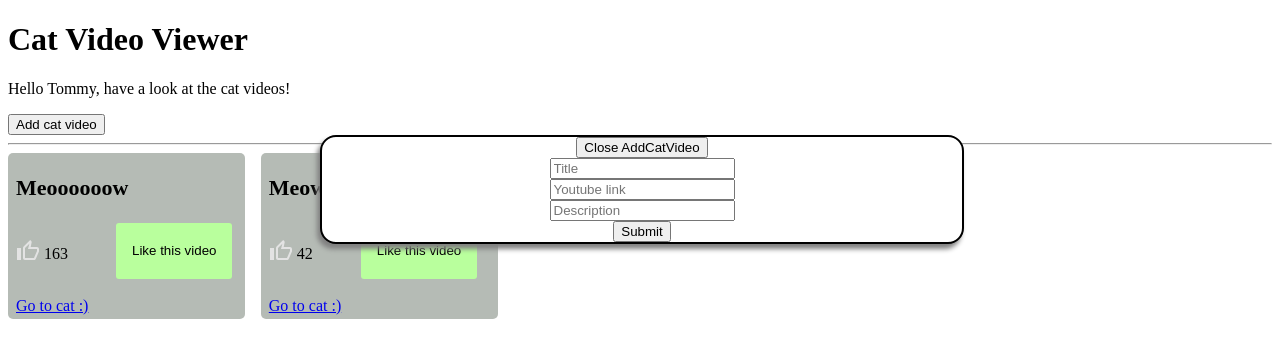
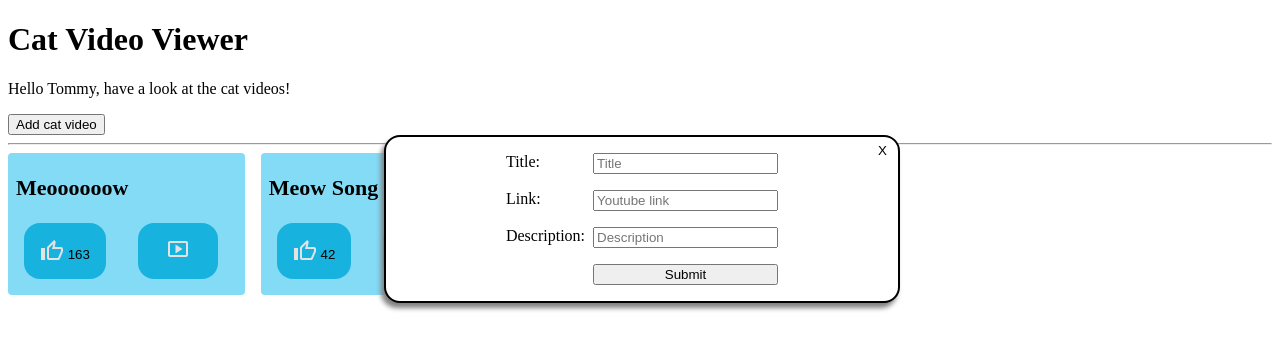
Before and after one commit to mathisneunzig/DHBW-Mannheim-WI2024SEA-Microkernel, a React (Vite) app: page /videoViewer in a window 1280 px wide. Both pictures are taken after a click on the button "Add cat video". Shown: the top 358 px of the page. Built offline with nearby package versions, Linux system fonts and the light colour scheme.

Commit message:
Added some style and layout

```diff
--- a/src/components/AddCatVideo.tsx
+++ b/src/components/AddCatVideo.tsx
@@ -11,8 +11,8 @@ function AddCatVideo({show, close, children}: AddCatVideoProperties) {
         return null
     } else {
         return (
-            <div style={{position: "fixed", left: "25%", right: "25%", width: "50%", border: "2px solid black", borderRadius: "1rem", boxShadow: "-3px 5px 5px grey", backgroundColor: "white", display: "flex", flexDirection: "column", justifyContent: "space-between", alignItems: "center"}}>
-                <button onClick={close}>Close AddCatVideo</button>
+            <div style={{position: "fixed", left: "30%", right: "30%", width: "40%", border: "2px solid black", borderRadius: "1rem", boxShadow: "-3px 5px 5px grey", backgroundColor: "white", display: "flex", flexDirection: "column", justifyContent: "space-between", alignItems: "center"}}>
+                <button onClick={close} style={{float: "right", position: "absolute", right: 5, top: 5, border: "none", backgroundColor: "#ffffff"}}>X</button>
                 {children}
             </div>
         );
--- a/src/plugins/jannis_videoViewerPlugin/Page.tsx
+++ b/src/plugins/jannis_videoViewerPlugin/Page.tsx
@@ -24,10 +24,14 @@ export const VideoViewerPage: React.FC<{ ctx: PluginCtx }> = ({ ctx }) => {
             <p>Hello {users[0]?.firstName ?? "NoName"}, have a look at the cat videos!</p>
             <button onClick={() => setShowAddCatVideo(true)} disabled={!ctx.can("videos.write")}>Add cat video</button>
             <AddCatVideo show={showAddCatVideo} close={() => setShowAddCatVideo(false)}>
-                <input type="text" value={title} onChange={e => setTitle(e.target.value)} placeholder="Title"/>
-                <input type="text" value={link} onChange={e => setLink(e.target.value)} placeholder="Youtube link"/>
-                <input type="text" value={additionalInformation} onChange={e => setAdditionalInformation(e.target.value)} placeholder="Description"/>
-                <button onClick={() => {
+                <div style={{display: "grid"}}>
+                    <label style={{gridColumn: 1, gridRow: 1, marginBottom: "1rem", marginTop: "1rem"}}>Title:</label>
+                    <input style={{gridColumn: 2, gridRow: 1, marginBottom: "1rem", marginTop: "1rem"}} type="text" value={title} onChange={e => setTitle(e.target.value)} placeholder="Title"/>
+                    <label style={{gridColumn: 1, gridRow: 2, marginBottom: "1rem"}}>Link:</label>
+                    <input style={{gridColumn: 2, gridRow: 2, marginBottom: "1rem"}} type="text" value={link} onChange={e => setLink(e.target.value)} placeholder="Youtube link"/>
+                    <label style={{gridColumn: 1, gridRow: 3, marginBottom: "1rem", marginRight: "0.5rem"}}>Description:</label>
+                    <input style={{gridColumn: 2, gridRow: 3, marginBottom: "1rem"}} type="text" value={additionalInformation} onChange={e => setAdditionalInformation(e.target.value)} placeholder="Description"/>
+                    <button style={{gridColumn: 2, gridRow: 4, marginBottom: "1rem"}} onClick={() => {
                         //Add video
                         const t = title.trim();
                         const l = link.trim();
@@ -40,20 +44,21 @@ export const VideoViewerPage: React.FC<{ ctx: PluginCtx }> = ({ ctx }) => {
                         //Close popup
                         setShowAddCatVideo(false);
                     }}>Submit</button>
+                </div>
             </AddCatVideo>
             <hr />
             <div style={{display: "grid", gridTemplateColumns: "repeat(5, 1fr)"}}>
                 {videos.map(video => (
-                    <div style={{backgroundColor: "#b5bbb5ff", marginRight: "1rem", paddingLeft: "0.5rem", paddingBottom: "0.25rem", borderRadius: "5px"}}>
+                    <div style={{backgroundColor: "#83dbf6", marginRight: "1rem", paddingLeft: "0.5rem", paddingBottom: "1rem", borderRadius: "0.25rem"}}>
                         <p style={{fontSize: 22, fontWeight: "bold"}}>{video.title}</p>
                         <div style={{display: "flex"}}>
-                            <p style={{fontWeight: 400}}><img style={{verticalAlign: "sub"}} src="/thumb_up_mui.svg" alt="Thumb up" /> {video.likes}</p>
-                            <button style={{marginLeft: "3rem", border: "None", backgroundColor: "rgba(185, 255, 157, 1)", textAlign: "center", borderRadius: "3px", padding: "1rem"}} onClick={() => likeVideo(video)}>
-                                Like this video
+                            <button style={{marginLeft: "0.5rem", border: "None", backgroundColor: "#18b2df", textAlign: "center", borderRadius: "1rem", padding: "1rem"}} onClick={() => likeVideo(video)}>
+                                <img style={{verticalAlign: "sub"}} src="/thumb_up_mui.svg" alt="Thumb up" /> {video.likes}
+                            </button>
+                            <button style={{marginLeft: "2rem", backgroundColor: "#18b2df", width: "5rem", borderRadius: "1rem", borderStyle: "none"}} onClick={() => window.open(video.url, "_blank")?.focus()}>
+                                <img  style={{padding: "0.5rem"}} src="/smart_display_mui.svg" alt="Play video" />
                             </button>
                         </div>
-                        <br />
-                        <a href={video.url} target="_blank">Go to cat :)</a>
                     </div>
                 ))}
             </div>
```
Also changed, not shown: public/smart_display_mui.svg (added). Lines whose indentation alone changed are shown as unchanged.
